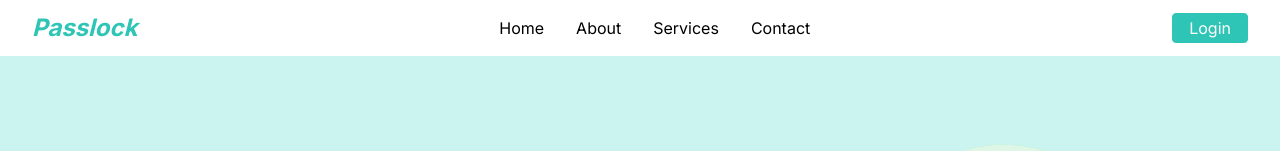
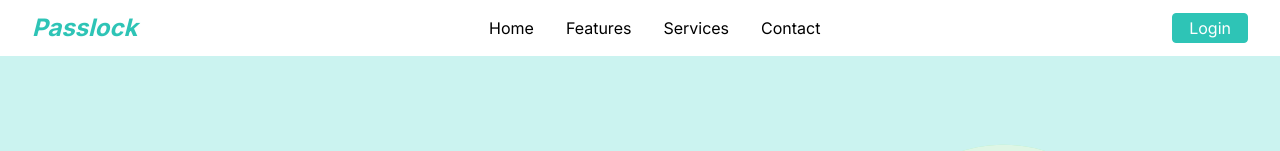
Before and after one commit to Tonnykimanthi/passlock, a Next.js app: page / in a window 1280 px wide. Shown: the top 151 px of the page. Built offline with nearby package versions, Linux system fonts and the light colour scheme.

Commit message:
Edit navList.sx

```diff
--- a/data/navList.ts
+++ b/data/navList.ts
@@ -4,8 +4,8 @@ export const navList = [
         href: "/",
     },
     {
-        title: "About",
-        href: "/about",
+        title: "Features",
+        href: "/features",
     },
     {
         title: "Services",
```
